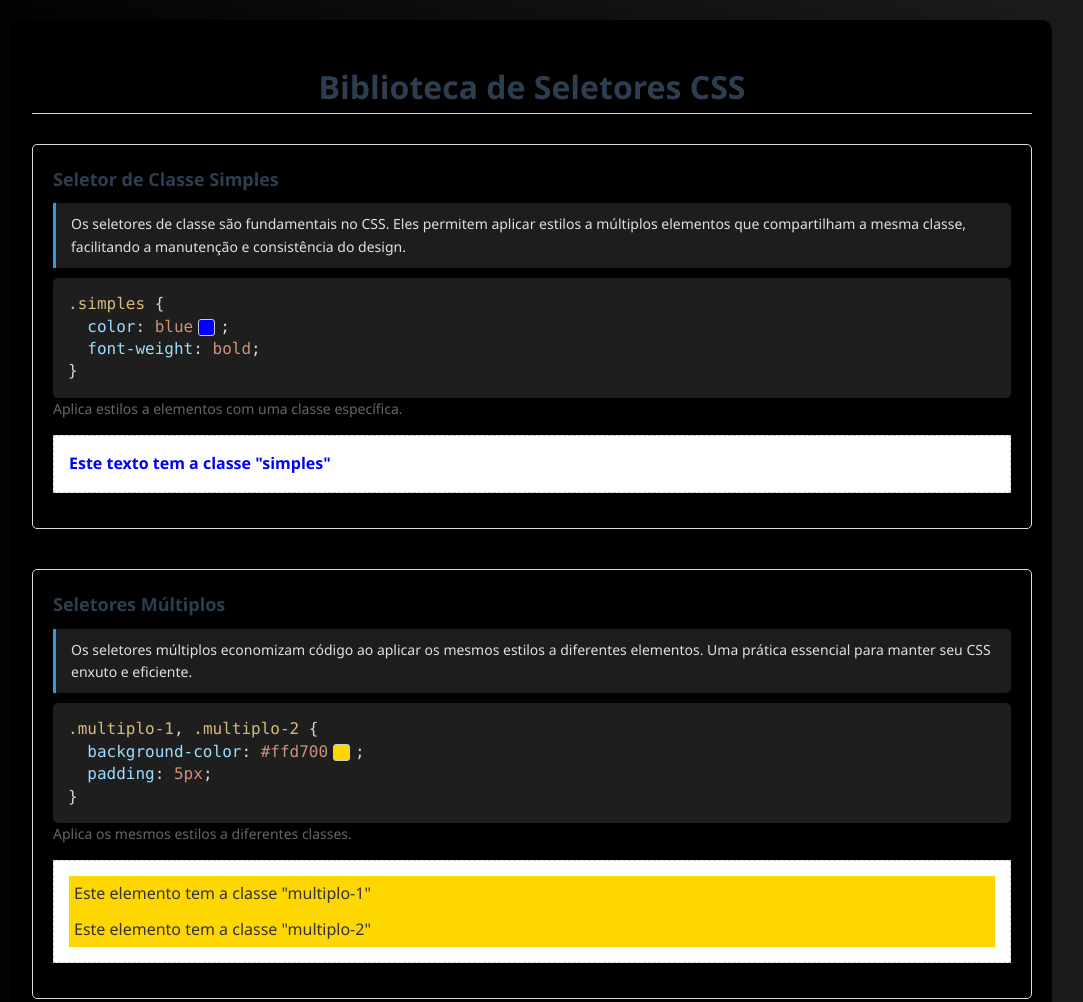
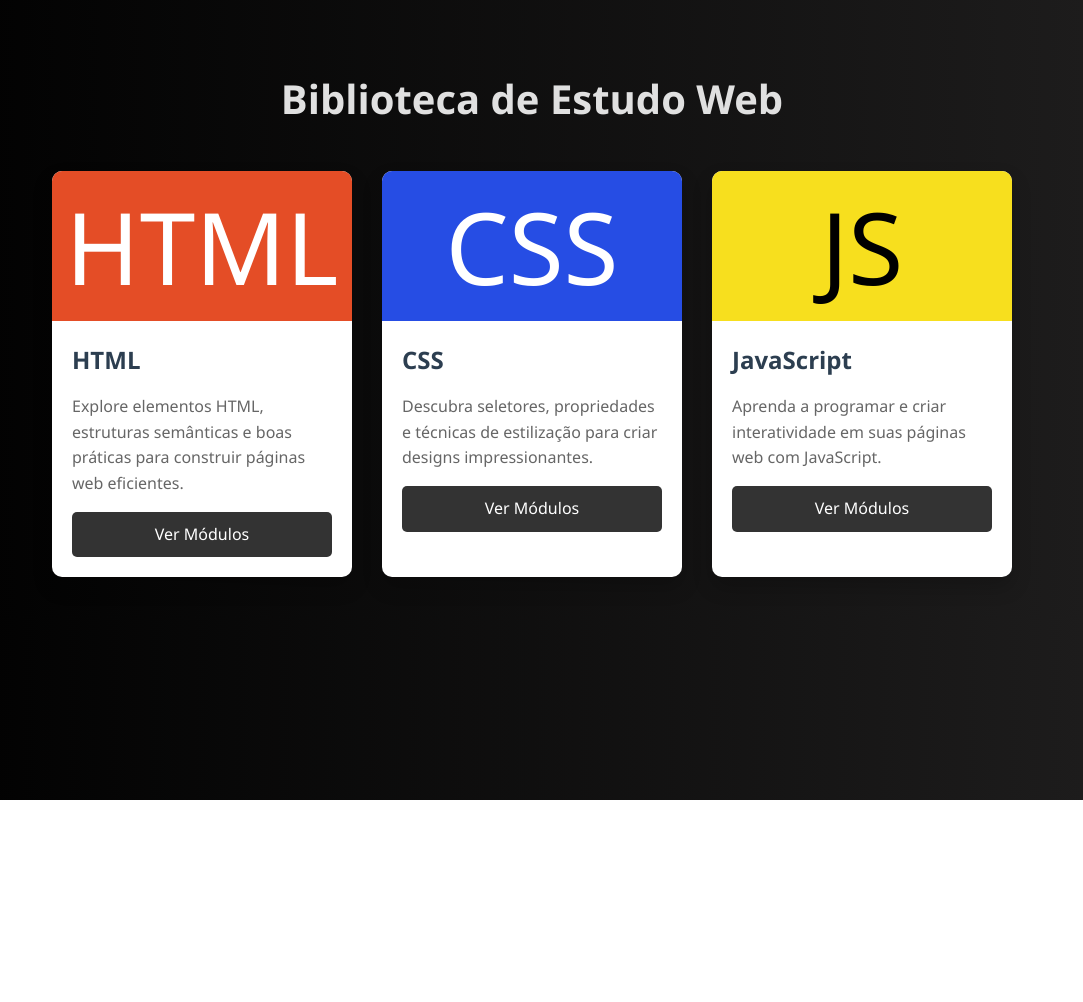
Before and after one commit to EdneiTrabach/ESTUDO-CSS, a plain HTML site: page index.html in a window 1280 px wide. Shown: the top 1002 px of the page, without its empty margins (108-1191 px from the left). After the commit the page ends 800 px from the top, so only its background shows below. Drawn offline with Linux system fonts and the light colour scheme.

Commit message:
Adiciona novos arquivos CSS e HTML para a biblioteca de JavaScript, elementos HTML e seletores CSS

```diff
--- a/index.html
+++ b/index.html
@@ -1,38 +1,165 @@
 <!DOCTYPE html>
 <html lang="pt-br">
-
 <head>
   <meta charset="UTF-8">
   <meta name="viewport" content="width=device-width, initial-scale=1.0">
-  <title>Biblioteca de Seletores CSS</title>
-  <link rel="stylesheet" href="css/main.css">
-  <link rel="stylesheet" href="css/code-highlight.css">
-  <link rel="stylesheet" href="css/components.css">
-  <link rel="stylesheet" href="css/examples.css">
+  <title>Biblioteca de Estudo Web</title>
+  <style>
+    body {
+      font-family: 'Segoe UI', Tahoma, Geneva, Verdana, sans-serif;
+      line-height: 1.6;
+      margin: 0;
+      padding: 20px;
+      color: #333;
+      background: linear-gradient(to right, #000000, #1f1e1e);
+    }
+
+    .container {
+      max-width: 1200px;
+      margin: 0 auto;
+      padding: 20px;
+    }
+
+    h1 {
+      text-align: center;
+      color: #e0e0e0;
+      margin-bottom: 40px;
+      font-size: 2.5rem;
+    }
+
+    .cards-container {
+      display: flex;
+      justify-content: center;
+      gap: 30px;
+      flex-wrap: wrap;
+    }
+
+    .card {
+      background-color: #ffffff;
+      border-radius: 10px;
+      overflow: hidden;
+      width: 300px;
+      box-shadow: 0 10px 20px rgba(0, 0, 0, 0.2);
+      transition: transform 0.3s ease, box-shadow 0.3s ease;
+    }
+
+    .card:hover {
+      transform: translateY(-10px);
+      box-shadow: 0 15px 30px rgba(0, 0, 0, 0.4);
+    }
+
+    .card-header {
+      height: 150px;
+      display: flex;
+      align-items: center;
+      justify-content: center;
+    }
+
+    .html-header {
+      background-color: #e44d26;
+    }
+
+    .css-header {
+      background-color: #264de4;
+    }
+
+    .js-header {
+      background-color: #f7df1e;
+    }
+
+    .card-logo {
+      font-size: 100px;
+      color: white;
+    }
+
+    .js-header .card-logo {
+      color: #000;
+    }
+
+    .card-body {
+      padding: 20px;
+    }
+
+    .card-title {
+      margin: 0;
+      font-size: 24px;
+      font-weight: bold;
+      color: #2c3e50;
+    }
+
+    .card-text {
+      color: #666;
+      margin: 15px 0;
+    }
+
+    .card-button {
+      display: inline-block;
+      background-color: #333;
+      color: white;
+      text-decoration: none;
+      padding: 10px 20px;
+      border-radius: 5px;
+      transition: background-color 0.3s;
+      width: 100%;
+      text-align: center;
+      box-sizing: border-box;
+    }
+
+    .html-button:hover {
+      background-color: #e44d26;
+    }
+
+    .css-button:hover {
+      background-color: #264de4;
+    }
+
+    .js-button:hover {
+      background-color: #f7df1e;
+      color: #000;
+    }
+  </style>
 </head>
-
 <body>
   <div class="container">
-    <h1>Biblioteca de Seletores CSS</h1>
+    <h1>Biblioteca de Estudo Web</h1>
 
-    <div id="selectors-container">
-      <!-- Os exemplos de seletores serão injetados aqui via JavaScript -->
-      <div class="loading">Carregando seletores...</div>
+    <div class="cards-container">
+      <!-- Card HTML -->
+      <div class="card">
+        <div class="card-header html-header">
+          <div class="card-logo">HTML</div>
+        </div>
+        <div class="card-body">
+          <h2 class="card-title">HTML</h2>
+          <p class="card-text">Explore elementos HTML, estruturas semânticas e boas práticas para construir páginas web eficientes.</p>
+          <a href="html/html-modules.html" class="card-button html-button">Ver Módulos</a>
+        </div>
+      </div>
+
+      <!-- Card CSS -->
+      <div class="card">
+        <div class="card-header css-header">
+          <div class="card-logo">CSS</div>
+        </div>
+        <div class="card-body">
+          <h2 class="card-title">CSS</h2>
+          <p class="card-text">Descubra seletores, propriedades e técnicas de estilização para criar designs impressionantes.</p>
+          <a href="/css/css-selectors.html" class="card-button css-button">Ver Módulos</a>
+        </div>
+      </div>
+
+      <!-- Card JavaScript -->
+      <div class="card">
+        <div class="card-header js-header">
+          <div class="card-logo">JS</div>
+        </div>
+        <div class="card-body">
+          <h2 class="card-title">JavaScript</h2>
+          <p class="card-text">Aprenda a programar e criar interatividade em suas páginas web com JavaScript.</p>
+          <a href="js/js-modules.html" class="card-button js-button">Ver Módulos</a>
+        </div>
+      </div>
     </div>
   </div>
-
-  <!-- Template para cada seção de seletor -->
-  <template id="selector-template">
-    <div class="selector-section">
-      <div class="selector-title"></div>
-      <div class="context"></div>
-      <div class="selector-code"></div>
-      <div class="description"></div>
-      <div class="selector-example"></div>
-    </div>
-  </template>
-
-  <script src="js/selectors.js"></script>
 </body>
-
 </html>
```
Also changed, not shown: css/css-selectors.html (added, +38 -0 lines), html/data/elements.json (added, +18 -0 lines), html/html-modules.html (added, +38 -0 lines), html/js/elements.js (added, +46 -0 lines), js/data/modules.json (added, +18 -0 lines), js/js-modules.html (added, +38 -0 lines), js/js/modules.js (added, +46 -0 lines), css/data/selectors.json (renamed from data/selectors.json), css/js/selectors.js (renamed from js/selectors.js), css/styles/code-highlight.css (renamed from css/code-highlight.css), css/styles/components.css (renamed from css/components.css), css/styles/examples.css (renamed from css/examples.css), css/styles/main.css (renamed from css/main.css).
